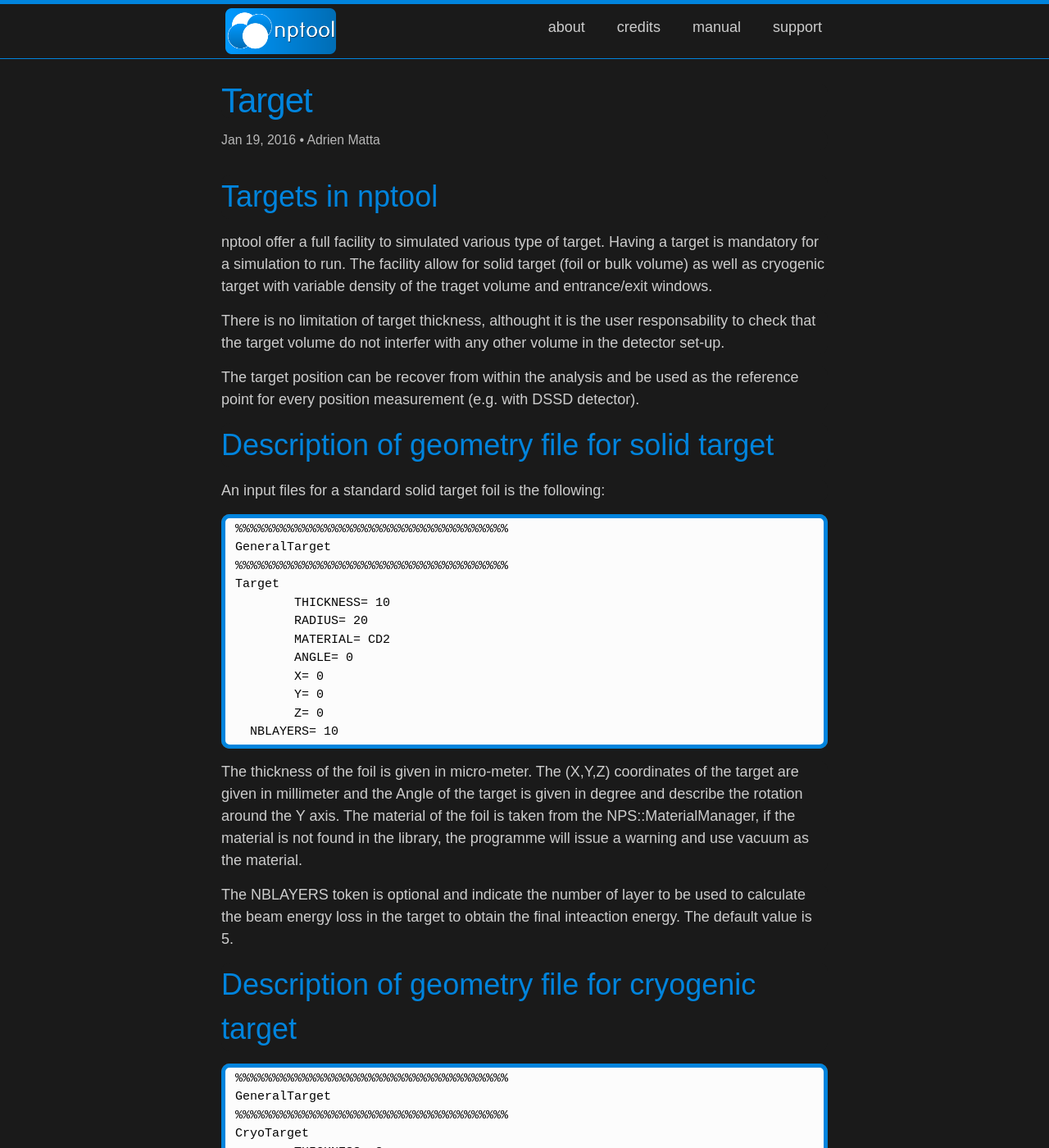
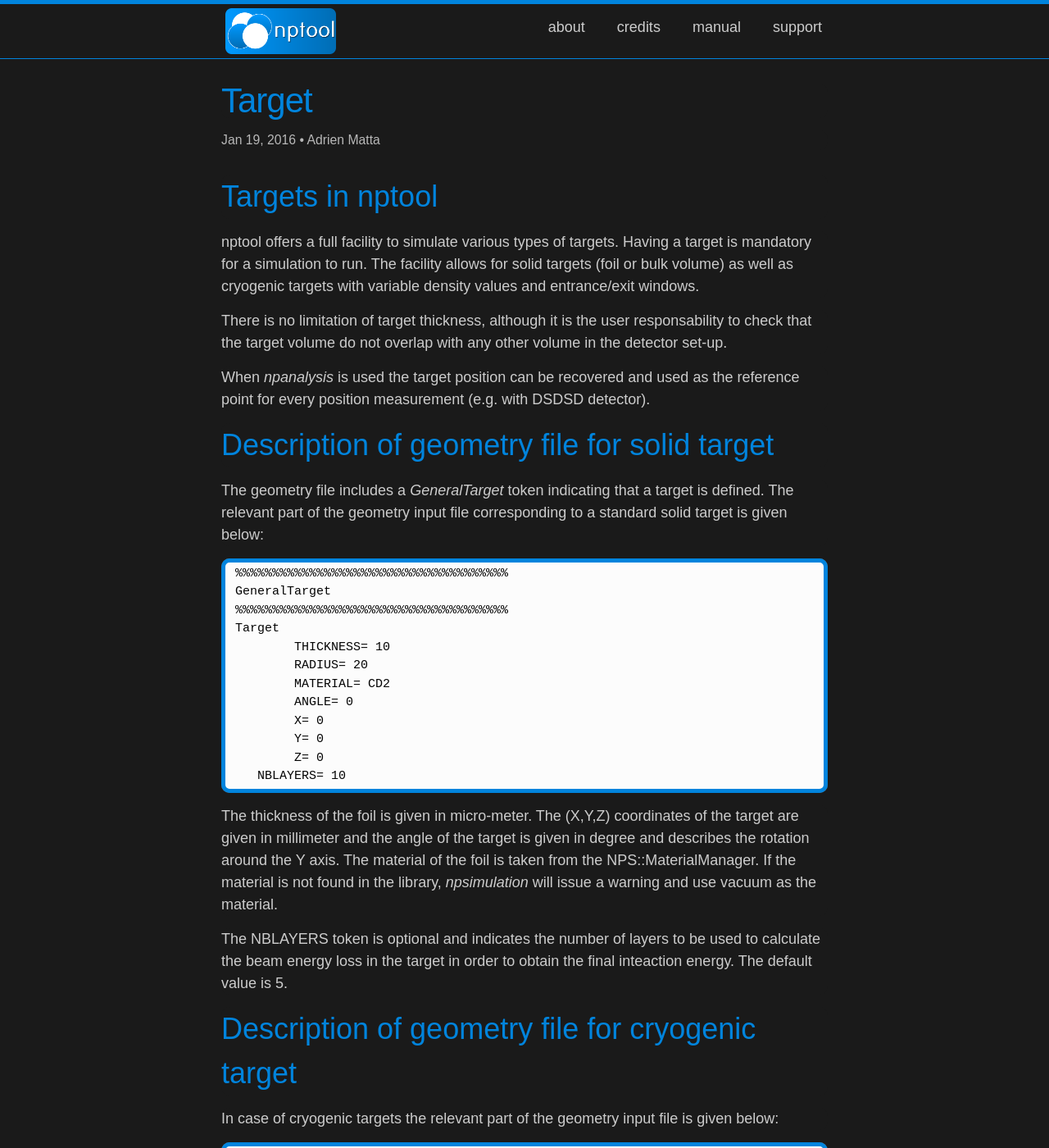
Before and after one commit to adrien-matta/nptool, a Jekyll site: the page built from _manual/target.md, in a window 1280 px wide and 1400 px high. Shown: the whole window at 82% size. Built offline with Jekyll 4.4.1, drawn with Linux system fonts in a browser that asks for light colours; some web fonts are replaced; some of the changed text lies outside the part shown.

Commit message:
+ Fix typos

```diff
--- a/_manual/target.md
+++ b/_manual/target.md
@@ -9,16 +9,23 @@ show_in_nav: false
 
 Targets in nptool
 ==================================
-nptool offer a full facility to simulated various type of target. Having a target is mandatory for a simulation to run. The facility allow for solid target (foil or bulk volume) as well as cryogenic target with variable density of the traget volume and entrance/exit windows.
+nptool offers a full facility to simulate various types of targets. Having a
+target is mandatory for a simulation to run. The facility allows for solid
+targets (foil or bulk volume) as well as cryogenic targets with variable
+density values and entrance/exit windows.
 
-There is no limitation of target thickness, althought it is the user responsability to check that the target volume do not interfer with any other volume in the detector set-up.
+There is no limitation of target thickness, although it is the user
+responsability to check that the target volume do not overlap with any other
+volume in the detector set-up.
 
-The target position can be recover from within the analysis and be used as the reference point for every position measurement (e.g. with DSSD detector).
+When _npanalysis_ is used the target position can be recovered and used as the
+reference point for every position measurement (e.g. with DSDSD detector).
 
 Description of geometry file for solid target
-============================
-
-An input files for a standard solid target foil is the following:
+==================================
+The geometry file includes a _GeneralTarget_ token indicating that a
+target is defined. The relevant part of the geometry input file corresponding
+to a standard solid target is given below:
 {% highlight text %}
 %%%%%%%%%%%%%%%%%%%%%%%%%%%%%%%%%%%%%
 GeneralTarget
@@ -31,15 +38,24 @@ Target
 	X= 0
 	Y= 0
 	Z= 0
-  NBLAYERS= 10
+   NBLAYERS= 10
 {% endhighlight %}
 
-The thickness of the foil is given in micro-meter. The (X,Y,Z) coordinates of the target are given in millimeter and the Angle of the target is given in degree and describe the rotation around the Y axis. The material of the foil is taken from the NPS::MaterialManager, if the material is not found in the library, the programme will issue a warning and use vacuum as the material.
+The thickness of the foil is given in micro-meter. The (X,Y,Z) coordinates of
+the target are given in millimeter and the angle of the target is given in
+degree and describes the rotation around the Y axis. The material of the foil
+is taken from the NPS::MaterialManager. If the material is not found in the
+library, _npsimulation_ will issue a warning and use vacuum as the material.
 
-The NBLAYERS token is optional and indicate the number of layer to be used to calculate the beam energy loss in the target to obtain the final inteaction energy. The default value is 5.
+The NBLAYERS token is optional and indicates the number of layers to be used
+to calculate the beam energy loss in the target in order to obtain the final
+inteaction energy. The default value is 5.
+
 
 Description of geometry file for cryogenic target
 ============================
+In case of cryogenic targets the relevant part of the geometry input file
+is given below:
 {% highlight text %}
 %%%%%%%%%%%%%%%%%%%%%%%%%%%%%%%%%%%%%
 GeneralTarget
@@ -48,18 +64,23 @@ CryoTarget
 	THICKNESS= 3
 	RADIUS=	45
 	DENSITY= 1
-  MATERIAL= D2
+   MATERIAL= D2
 	WINDOWSTHICKNESS= 0
 	WINDOWSMATERIAL= Mylar
 	X= 0
 	Y= 0
 	Z= 0
-  NBLAYERS= 10
+   NBLAYERS= 10
 {% endhighlight %}
 
-The thickness of the target indicate the thickness of cryogenic material and is given in micrometer. The windows thickness is given in millimeter as well. Both cryogenic and windows material are look for in NPS::MaterialManager and if not found the default material vacuum is used after a warning is issued.
+The thickness of the target indicates the thickness of cryogenic material
+and is given in micrometer. The windows thickness is also given in micrometer.
+Both cryogenic and windows materials are searched in the NPS::MaterialManager.
+If not found, vacuum is used as default material after a warning is issued.
+Other tokens have same meaning as in the solid target case.
 
-NB: if the density given is 0 then the default density for this material is used.
-NNB: the density token should be place before the Material token.
+Note that if the density given is 0 then the default density for the considered
+material will be used.
 
-The NBLAYERS token is optional and indicate the number of layer to be used to calculate the beam energy loss in the target to obtain the final inteaction energy. The default value is 5.
+__Important note__ the DENSITY token should be placed before the MATERIAL
+token.
```
